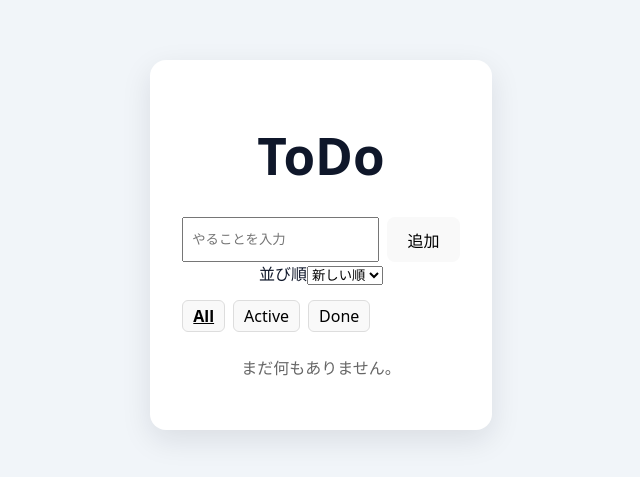
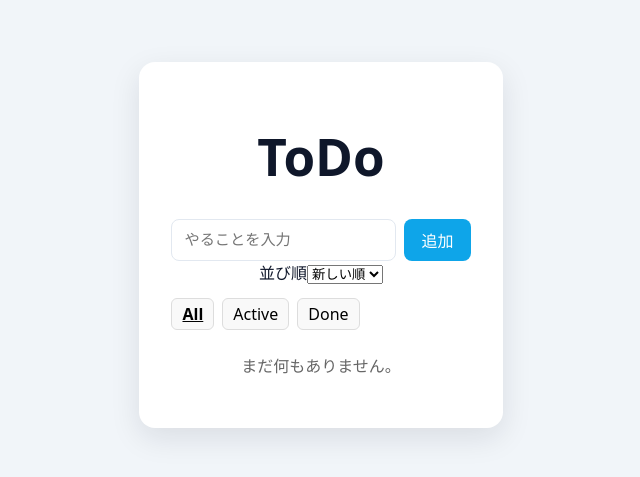
Before and after one commit to nishino203xx/react-study-project, a React (Vite) app in the folder app/: page / in a window 1280 px wide. Shown: the part 155-632 px from the top of the page, without its empty margins (319-959 px from the left). Built offline with nearby package versions, Linux system fonts and the light colour scheme.

Commit message:
update:todo入力欄のデザインを作成

```diff
--- a/app/src/App.tsx
+++ b/app/src/App.tsx
@@ -1,6 +1,6 @@
 import { useEffect, useMemo, useState } from "react";
 import { useTodos } from "./hooks/useTodos";
-import TodoInput from "./components/TodoInput";
+import TodoInput from "./components/TodoInput/TodoInput";
 import TodoList from "./components/TodoList";
 import FilterTabs, { type Filter } from "./components/FilterTabs";
 import "./App.css";
--- /dev/null
+++ b/app/src/components/TodoInput/TodoInput.module.scss
@@ -0,0 +1,44 @@
+@use "../../styles/variables" as v;
+
+.form {
+  display: grid;
+  grid-template-columns: 1fr;
+  gap: v.$space-2;
+  margin-top: v.$space-4;
+
+  @media (min-width: v.$bp-sm) {
+    grid-template-columns: 1fr auto;
+  }
+}
+
+.input {
+  padding: v.$space-2 v.$space-3;
+  border: 1px solid v.$color-border;
+  border-radius: 0.5rem;
+  font-size: 0.95rem;
+
+  &:focus-visible {
+    outline: 2px solid v.$color-primary;
+    outline-offset: 2px;
+  }
+}
+
+.button {
+  padding: v.$space-2 v.$space-4;
+  border-radius: 0.5rem;
+  border: 1px solid transparent;
+  background-color: v.$color-primary;
+  color: #fff;
+  font-weight: 600;
+  cursor: pointer;
+  white-space: nowrap;
+
+  &:hover {
+    filter: brightness(0.96);
+  }
+
+  &:focus {
+    outline: 2px solid v.$color-primary;
+    outline-offset: 2px;
+  }
+}
--- a/app/src/components/TodoInput.tsx
+++ b/app/src/components/TodoInput/TodoInput.tsx
@@ -1,4 +1,5 @@
 import { useState } from "react";
+import styles from "./TodoInput.module.scss";
 
 type Props = {
   onAdd: (title: string) => void;
@@ -14,18 +15,17 @@ export default function TodoInput({ onAdd }: Props) {
   };
 
   return (
-    <form
-      onSubmit={handleSubmit}
-      style={{ display: "flex", gap: 8, marginTop: 16 }}
-    >
+    <form onSubmit={handleSubmit} className={styles.form}>
       <input
+        className={styles.input}
         value={text}
         onChange={(e) => setText(e.target.value)}
         placeholder="やることを入力"
         aria-label="新規ToDo"
-        style={{ flex: 1, padding: 8 }}
       />
-      <button type="submit">追加</button>
+      <button className={styles.button} type="submit">
+        追加
+      </button>
     </form>
   );
 }
```
